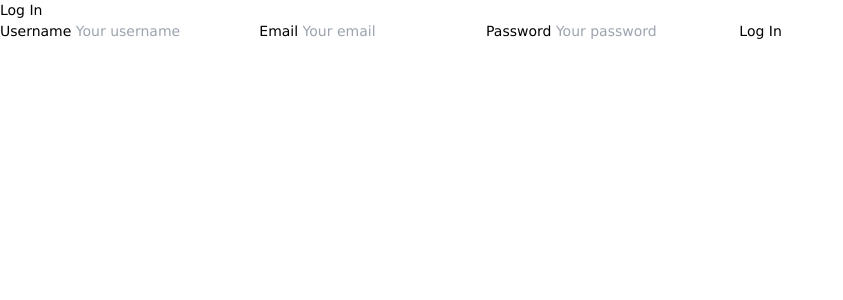
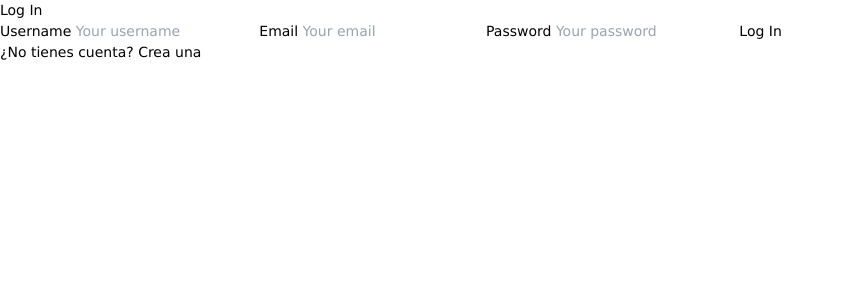
Before and after one commit to tonircabello/project-instafy, a Node server app: page /auth/login in a window 1280 px wide. Shown: the top 300 px of the page, without its empty margins (0-843 px from the left). Run offline with Node 20, Linux system fonts and the light colour scheme; some libraries are stand-ins or nearby versions.

Commit message:
fixLogin

```diff
--- a/models/User.model.js
+++ b/models/User.model.js
@@ -40,7 +40,7 @@ const userSchema = new Schema(
     profilePicture: {
       type: String,
       //default: ""
-      required: true,
+      required: false,
     },
   },
   // mirar bien el type para profilePicture
--- a/views/auth/login.hbs
+++ b/views/auth/login.hbs
@@ -19,6 +19,9 @@
       </label>
 
       <button type="submit">Log In</button>
+<div>
+      <a href="/auth/signup">¿No tienes cuenta? Crea una</a>
+      </div>
 
       {{#if errorMessage}}
         <p class="error">{{errorMessage}}</p>
```
